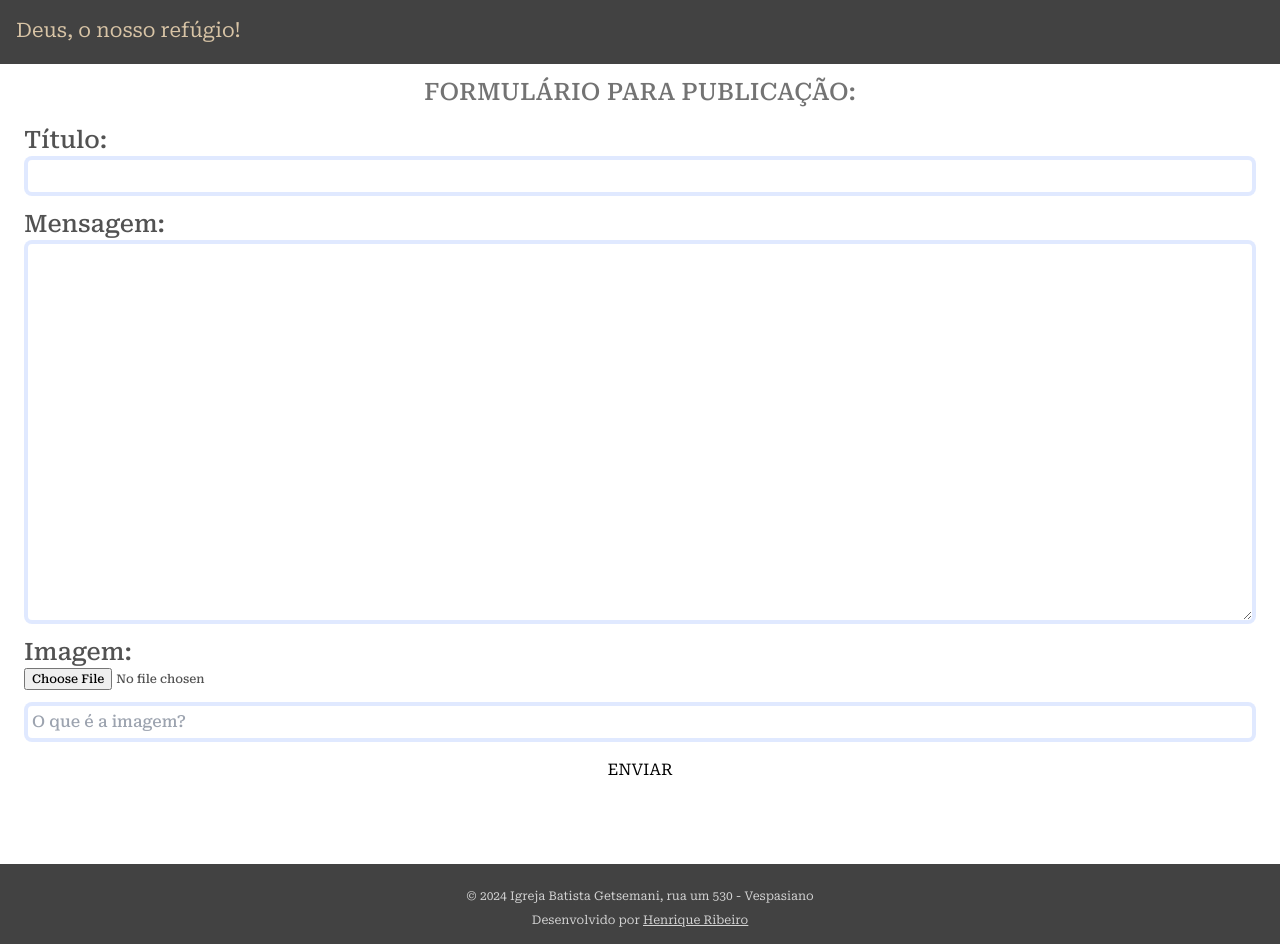
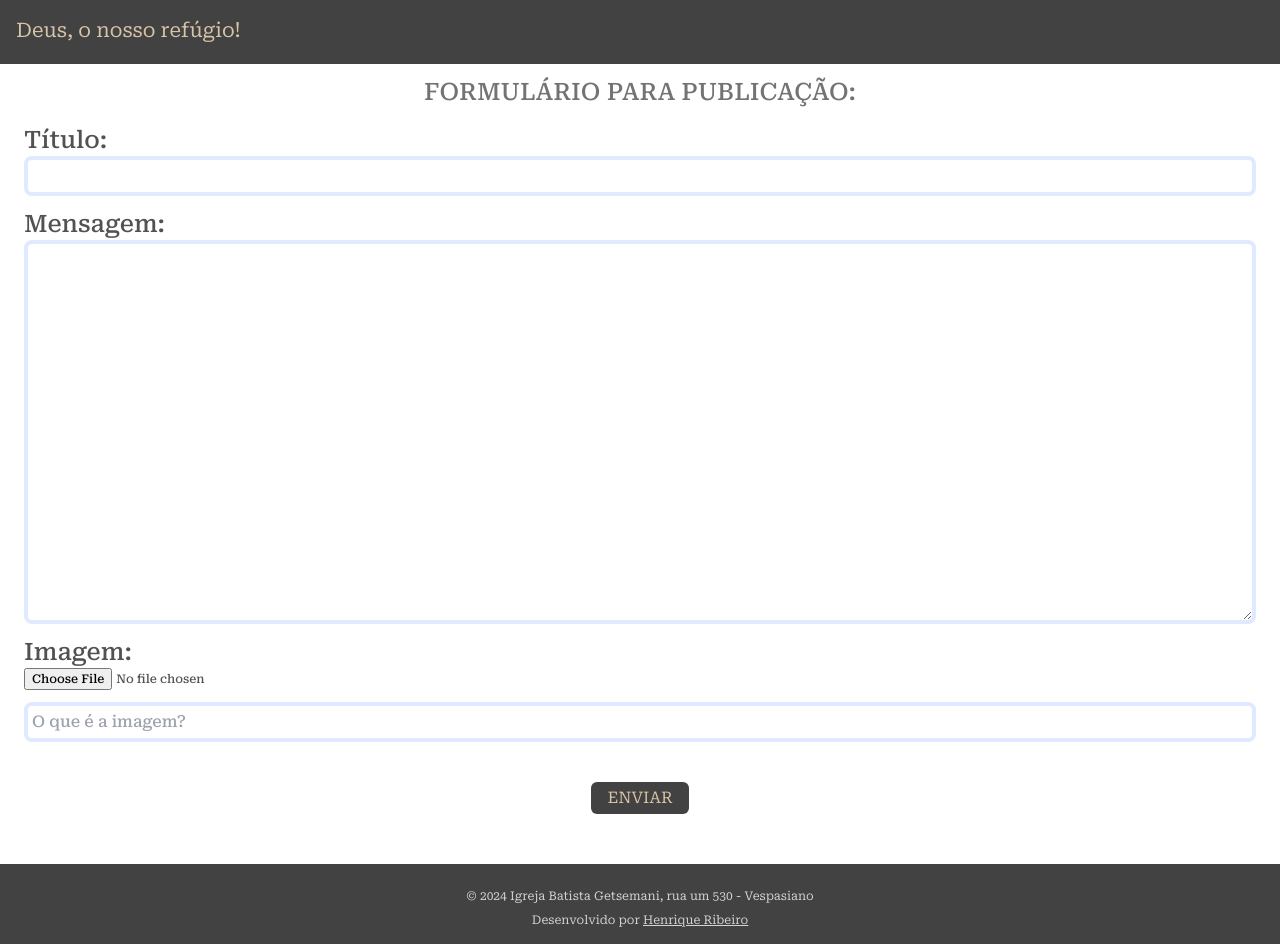
Before and after one commit to ribeiro-henrique/blog, a Next.js app: page /publicar in a window 1280 px wide. Built offline with nearby package versions, Linux system fonts and the light colour scheme.

Commit message:
adiciona alert e redirect

```diff
--- a/app/publicar/page.tsx
+++ b/app/publicar/page.tsx
@@ -2,8 +2,12 @@
 
 import clsx from "clsx";
 import { useEffect, useState } from "react";
+import Swal from "sweetalert2";
+import { useRouter } from "next/navigation";
 
 export default function Publicar() {
+  const routes = useRouter();
+
   const [imageBase64, setImageBase64] = useState<any>("");
   const [title, setTitle] = useState("");
   const [description, setDescription] = useState("");
@@ -56,6 +60,16 @@ export default function Publicar() {
       method: "POST",
       headers: { "Content-Type": "application/json" },
       body: JSON.stringify(payload),
+    }).then(() => {
+      Swal.fire({
+        position: "center-end",
+        icon: "success",
+        title: "Pronto, pai!",
+        showConfirmButton: false,
+        timer: 1500,
+      }).then(() => {
+        routes.push("/");
+      });
     });
   };
 
@@ -149,7 +163,7 @@ export default function Publicar() {
           <input
             className={clsx("text-xs")}
             type="file"
-            accept="image/jpeg"
+            accept="image/jpeg, image/png, image/svg"
             onChange={handleImage}
           />
         </label>
@@ -171,7 +185,17 @@ export default function Publicar() {
           />
         </label>
       </form>
-      <button onClick={() => handleSubmit()}>ENVIAR</button>
+      <button
+        className={clsx(
+          "bg-[#424242]",
+          "text-[#d8c4a6]",
+          "px-4 py-1 rounded-md",
+          "mt-6"
+        )}
+        onClick={() => handleSubmit()}
+      >
+        ENVIAR
+      </button>
     </main>
   );
 }
--- a/package.json
+++ b/package.json
@@ -14,7 +14,8 @@
     "next": "14.2.5",
     "prisma": "^5.22.0",
     "react": "^18",
-    "react-dom": "^18"
+    "react-dom": "^18",
+    "sweetalert2": "^11.14.5"
   },
   "devDependencies": {
     "@types/node": "^20",
```
Also changed, not shown: 2 other files (tests, documents, lock files or other folders).
